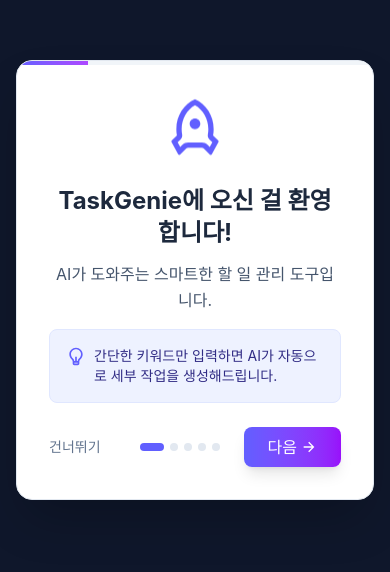
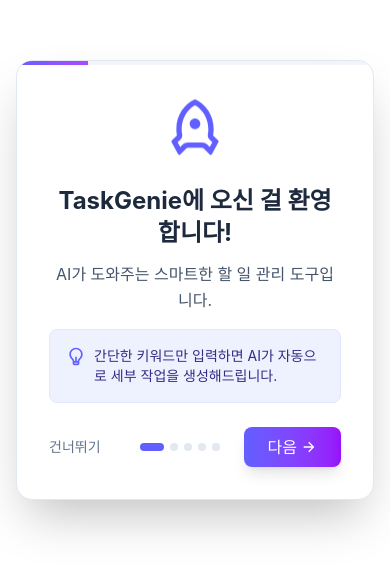
Before and after one commit to GOGEON/TaskGenie, a React (Vite) app in the folder frontend/: page /auth in a window 390 px wide. Shown: the part 142-714 px from the top of the page. Built offline with nearby package versions, Linux system fonts and the light colour scheme; no server answers; a web font is replaced by a local one.

Commit message:
모바일화면개선,로그인화면개선,빠른생성ai가능,체크박스버그수정

```diff
--- a/frontend/src/components/OnboardingGuide.jsx
+++ b/frontend/src/components/OnboardingGuide.jsx
@@ -98,7 +98,8 @@
   const currentStepData = steps[currentStep];
 
   return (
-    <div className="fixed inset-0 bg-slate-900 bg-opacity-70 flex items-center justify-center z-50 p-4 backdrop-blur-sm">
+    // <!-- [수정] 온보딩 가이드 배경색을 흰색으로 변경 -->
+    <div className="fixed inset-0 bg-white flex items-center justify-center z-50 p-4">
       <div className="bg-white rounded-2xl shadow-2xl max-w-md w-full overflow-hidden animate-fade-in border border-slate-200">
         {/* 진행률 표시 */}
         <div className="h-1 bg-slate-100">
--- a/frontend/src/components/QuickAddModal.jsx
+++ b/frontend/src/components/QuickAddModal.jsx
@@ -124,6 +124,8 @@
   const [showTimePicker, setShowTimePicker] = useState(false);
   const [showPriorityPicker, setShowPriorityPicker] = useState(false);
   const [openUpwards, setOpenUpwards] = useState(false);
+  // <!-- [추가] AI 하위 항목 자동 생성 체크박스 기능 추가 -->
+  const [generateSubtasksEnabled, setGenerateSubtasksEnabled] = useState(false);
 
   const inputRef = useRef(null);
   const datePickerContainerRef = useRef(null);
@@ -154,6 +156,7 @@
       setShowDatePicker(false);
       setShowTimePicker(false);
       setShowPriorityPicker(false);
+      setGenerateSubtasksEnabled(false); // <!-- [추가] 체크박스 초기화 -->
       setPlaceholder(getParserExamples('ko'));
 
       if (activeProjectId) {
@@ -186,13 +189,15 @@
       return;
     }
 
-    onSubmit(trimmedText, selectedProjectId, selectedParentId);
+    // <!-- [수정] AI 하위 항목 생성 체크박스 상태 전달 -->
+    onSubmit(trimmedText, selectedProjectId, selectedParentId, generateSubtasksEnabled);
 
     setText('');
     setError('');
     setParsedData(null);
     setManualPriority('none');
     setSelectedParentId(null);
+    setGenerateSubtasksEnabled(false); // <!-- [추가] 체크박스 초기화 -->
   };
 
   const handleKeyDown = (e) => {
@@ -426,6 +431,21 @@
             />
           </div>
 
+          {/* <!-- [추가] AI 하위 항목 자동 생성 체크박스 --> */}
+          <div className="mb-4">
+            <label className="flex items-center gap-2 cursor-pointer group">
+              <input
+                type="checkbox"
+                checked={generateSubtasksEnabled}
+                onChange={(e) => setGenerateSubtasksEnabled(e.target.checked)}
+                className="w-4 h-4 text-indigo-600 border-slate-300 rounded focus:ring-indigo-500 cursor-pointer"
+              />
+              <span className="text-sm text-slate-600 group-hover:text-slate-800 transition-colors">
+                하위 항목 생성
+              </span>
+            </label>
+          </div>
+
           {/* 버튼 */}
           <div className="flex justify-end gap-2">
             <button
--- a/frontend/src/pages/AuthPage.jsx
+++ b/frontend/src/pages/AuthPage.jsx
@@ -4,37 +4,22 @@
  * 사용자 로그인 및 회원가입을 처리하는 페이지.
  * 이메일/비밀번호 인증과 소셜 로그인(Google, Kakao)을 모두 지원.
  *
- * 주요 기능:
- * - 이메일/비밀번호 로그인 및 회원가입
- * - 소셜 로그인 (Google, Kakao) 연동
- * - 인증 상태 관리 및 에러 처리
- * - 로그인 성공 시 토큰 저장 및 콜백 호출
- *
  * @module AuthPage
  */
 import React, { useState } from 'react';
 import api from '../services/api';
 import { saveToken } from '../services/localStorageService';
-import { signInWithGoogle, signInWithKakao } from '../services/socialAuthService'; //, signInWithNaver
+import { signInWithGoogle, signInWithKakao } from '../services/socialAuthService';
 import toast from 'react-hot-toast';
+import { RiRocketLine } from 'react-icons/ri';
 
 
-/**
- * AuthPage 컴포넌트.
- *
- * @param {Object} props - 컴포넌트 속성
- * @param {Function} props.onLoginSuccess - 로그인 성공 콜백 (토큰 전달)
- * @returns {JSX.Element} 인증 페이지 요소
- */
 function AuthPage({ onLoginSuccess }) {
-  const [isRegister, setIsRegister] = useState(false); // 기본값을 false로 변경 (로그인 먼저)
+  const [isRegister, setIsRegister] = useState(false);
   const [email, setEmail] = useState('');
   const [password, setPassword] = useState('');
   const [error, setError] = useState(null);
   const [loading, setLoading] = useState(false);
-
-  // Google 리디렉션 결과 처리 (제거 - 팝업 방식 사용)
-  // useEffect는 제거하고 팝업 방식으로만 처리
 
   const handleSubmit = async (e) => {
     e.preventDefault();
@@ -43,18 +28,14 @@
 
     try {
       if (isRegister) {
-        // 이메일을 username으로 사용 (@ 앞부분)
         const username = email.split('@')[0];
         await api.post('/auth/register', { username, password, email });
         toast.success('회원가입에 성공했습니다! 로그인 해주세요.');
-        setIsRegister(false); // Switch to login after successful registration
+        setIsRegister(false);
       } else {
-        // 이메일을 username으로 사용 (@ 앞부분)
         const username = email.split('@')[0];
         const response = await api.post('/auth/login', `username=${username}&password=${password}`, {
-          headers: {
-            'Content-Type': 'application/x-www-form-urlencoded'
-          }
+          headers: { 'Content-Type': 'application/x-www-form-urlencoded' }
         });
         saveToken(response.data.access_token);
         onLoginSuccess(response.data.access_token);
@@ -72,26 +53,14 @@
     setLoading(true);
 
     try {
-      let result;
-
       if (provider === 'google') {
-        // Google은 팝업 방식 사용 (로컬 개발 환경에서 안정적)
-        result = await signInWithGoogle();
-
+        const result = await signInWithGoogle();
         if (result) {
           toast.success('Google 로그인 성공!');
           onLoginSuccess(result.access_token);
         }
-      }
-      // else if (provider === 'naver') {
-      //   // 네이버는 항상 리디렉션 방식
-      //   await signInWithNaver();
-      //   // 리디렉션되므로 여기는 실행되지 않음
-      // }
-      else if (provider === 'kakao') {
-        // 카카오는 항상 리디렉션 방식
+      } else if (provider === 'kakao') {
         await signInWithKakao();
-        // 리디렉션되므로 여기는 실행되지 않음
       }
     } catch (err) {
       console.error('소셜 로그인 오류:', err);
@@ -105,110 +74,113 @@
     }
   };
 
+  // <!-- [수정] 브랜딩 영역 제거, 중앙 정렬 단일 폼 레이아웃 -->
   return (
-    <div className="flex items-center justify-center min-h-screen bg-slate-50 p-4">
-      <div className="bg-white p-6 sm:p-8 rounded-lg shadow-xl w-full max-w-md animate-scaleIn hover-lift border border-slate-100">
-        <h2 className="text-xl sm:text-2xl font-bold text-center mb-4 sm:mb-6 text-slate-800">
-          {isRegister ? '회원가입' : '로그인'}
+    <div className="min-h-screen flex items-center justify-center bg-gradient-to-br from-slate-50 to-slate-100 p-4">
+      <div className="w-full max-w-md">
+        {/* 로고 */}
+        <div className="flex items-center justify-center gap-2 mb-8">
+          <div className="w-12 h-12 bg-gradient-to-br from-indigo-500 to-purple-600 rounded-xl flex items-center justify-center shadow-lg shadow-indigo-200">
+            <RiRocketLine className="w-7 h-7 text-white" />
+          </div>
+          <span className="text-2xl font-bold text-slate-800">TaskGenie</span>
+        </div>
+
+        {/* 폼 카드 */}
+        <div className="bg-white p-8 rounded-2xl shadow-xl border border-slate-100">
+          <h2 className="text-2xl font-bold text-center mb-2 text-slate-800">
+            {isRegister ? '계정 만들기' : '다시 오신 것을 환영합니다'}
           </h2>
-        {error && <p className="text-red-500 text-center mb-4 text-sm sm:text-base bg-red-50 p-3 rounded-md animate-fadeIn">{error}</p>}
+          <p className="text-center text-slate-500 mb-6 text-sm">
+            {isRegister ? 'TaskGenie와 함께 생산성을 높여보세요' : '계속하려면 로그인하세요'}
+          </p>
+
+          {error && (
+            <div className="bg-red-50 text-red-600 p-3 rounded-lg mb-4 text-sm border border-red-100">
+              {error}
+            </div>
+          )}
+
           <form onSubmit={handleSubmit} className="space-y-4">
             <div>
-            <label className="block text-sm font-medium text-slate-700 mb-1">이메일</label>
+              <label className="block text-sm font-medium text-slate-700 mb-1.5">이메일</label>
               <input
                 type="email"
                 value={email}
                 onChange={(e) => setEmail(e.target.value)}
                 placeholder="example@email.com"
-              className="mt-1 block w-full p-3 sm:p-2 border border-slate-300 rounded-md focus:outline-none focus:ring-2 focus:ring-indigo-500 focus:border-indigo-500 text-sm sm:text-base min-h-[44px] sm:min-h-0 text-slate-900 placeholder-slate-400"
+                className="w-full px-4 py-3 border border-slate-200 rounded-xl focus:outline-none focus:ring-2 focus:ring-indigo-500 focus:border-transparent text-slate-900 placeholder-slate-400 transition-all"
                 required
               />
             </div>
             <div>
-            <label className="block text-sm font-medium text-slate-700 mb-1">비밀번호</label>
+              <label className="block text-sm font-medium text-slate-700 mb-1.5">비밀번호</label>
               <input
                 type="password"
                 value={password}
                 onChange={(e) => setPassword(e.target.value)}
-              className="mt-1 block w-full p-3 sm:p-2 border border-slate-300 rounded-md focus:outline-none focus:ring-2 focus:ring-indigo-500 focus:border-indigo-500 text-sm sm:text-base min-h-[44px] sm:min-h-0 text-slate-900"
+                placeholder="••••••••"
+                className="w-full px-4 py-3 border border-slate-200 rounded-xl focus:outline-none focus:ring-2 focus:ring-indigo-500 focus:border-transparent text-slate-900 transition-all"
                 required
               />
             </div>
             <button
               type="submit"
-            className="w-full py-3 sm:py-2 px-4 border border-transparent rounded-md shadow-sm text-sm sm:text-base font-medium text-white bg-indigo-600 hover:bg-indigo-700 active:bg-indigo-800 focus:outline-none focus:ring-2 focus:ring-offset-2 focus:ring-indigo-500 min-h-[44px] sm:min-h-0 touch-manipulation transition-all hover-lift btn-ripple disabled:opacity-50 disabled:cursor-not-allowed"
               disabled={loading}
+              className="w-full py-3 px-4 bg-gradient-to-r from-indigo-600 to-purple-600 hover:from-indigo-700 hover:to-purple-700 text-white rounded-xl font-medium shadow-lg shadow-indigo-200 hover:shadow-xl hover:shadow-indigo-300 transition-all disabled:opacity-50 disabled:cursor-not-allowed"
             >
               {loading ? '처리 중...' : (isRegister ? '회원가입' : '로그인')}
             </button>
           </form>
 
           {/* 구분선 */}
-        <div className="mt-6 mb-4">
-          <div className="relative">
-            <div className="absolute inset-0 flex items-center">
-              <div className="w-full border-t border-slate-200"></div>
-            </div>
-            <div className="relative flex justify-center text-sm">
-              <span className="px-2 bg-white text-slate-500">또는</span>
-            </div>
-          </div>
+          <div className="my-6 flex items-center">
+            <div className="flex-1 border-t border-slate-200"></div>
+            <span className="px-4 text-sm text-slate-400">또는</span>
+            <div className="flex-1 border-t border-slate-200"></div>
           </div>
 
-        {/* 소셜 로그인 버튼 - 공식 디자인 가이드라인 준수 */}
+          {/* 소셜 로그인 */}
           <div className="space-y-3">
-          {/* Google Sign-In Button (Official Style) */}
             <button
               onClick={() => handleSocialLogin('google')}
               disabled={loading}
-            className="w-full flex items-center justify-center gap-3 py-3 sm:py-2.5 px-4 border border-slate-300 rounded-md shadow-sm text-sm sm:text-base font-medium text-slate-700 bg-white hover:bg-slate-50 active:bg-slate-100 focus:outline-none focus:ring-2 focus:ring-offset-2 focus:ring-indigo-500 min-h-[44px] sm:min-h-0 touch-manipulation transition-all disabled:opacity-50 disabled:cursor-not-allowed"
-            style={{ fontFamily: "'Roboto', sans-serif" }}
+              className="w-full flex items-center justify-center gap-3 py-3 px-4 border border-slate-200 rounded-xl hover:bg-slate-50 transition-all disabled:opacity-50"
             >
               <svg width="18" height="18" xmlns="http://www.w3.org/2000/svg" viewBox="0 0 48 48">
                 <path fill="#EA4335" d="M24 9.5c3.54 0 6.71 1.22 9.21 3.6l6.85-6.85C35.9 2.38 30.47 0 24 0 14.62 0 6.51 5.38 2.56 13.22l7.98 6.19C12.43 13.72 17.74 9.5 24 9.5z"/>
                 <path fill="#4285F4" d="M46.98 24.55c0-1.57-.15-3.09-.38-4.55H24v9.02h12.94c-.58 2.96-2.26 5.48-4.78 7.18l7.73 6c4.51-4.18 7.09-10.36 7.09-17.65z"/>
                 <path fill="#FBBC05" d="M10.53 28.59c-.48-1.45-.76-2.99-.76-4.59s.27-3.14.76-4.59l-7.98-6.19C.92 16.46 0 20.12 0 24c0 3.88.92 7.54 2.56 10.78l7.97-6.19z"/>
                 <path fill="#34A853" d="M24 48c6.48 0 11.93-2.13 15.89-5.81l-7.73-6c-2.15 1.45-4.92 2.3-8.16 2.3-6.26 0-11.57-4.22-13.47-9.91l-7.98 6.19C6.51 42.62 14.62 48 24 48z"/>
-              <path fill="none" d="M0 0h48v48H0z"/>
               </svg>
-            <span>Google로 계속하기</span>
+              <span className="text-slate-700 font-medium">Google로 계속하기</span>
             </button>
 
-          {/* 네이버 로그인 버튼 (공식 스타일 - NAVER GREEN #03C75A) */}
-          {/* <button
-            onClick={() => handleSocialLogin('naver')}
-            disabled={loading}
-            className="w-full flex items-center justify-center gap-3 py-3 sm:py-2.5 px-4 rounded-md shadow-sm text-sm sm:text-base font-bold text-white bg-[#03C75A] hover:bg-[#02b350] active:bg-[#019f45] focus:outline-none focus:ring-2 focus:ring-offset-2 focus:ring-[#03C75A] min-h-[44px] sm:min-h-0 touch-manipulation transition-all disabled:opacity-50 disabled:cursor-not-allowed"
-          >
-            <span className="font-black text-2xl leading-none" style={{ fontFamily: 'Arial Black, sans-serif' }}>N</span>
-            <span>네이버로 로그인</span>
-          </button> */}
-
-          {/* 카카오 로그인 버튼 (공식 스타일) */}
             <button
               onClick={() => handleSocialLogin('kakao')}
               disabled={loading}
-            className="w-full flex items-center justify-center gap-3 py-3 sm:py-2.5 px-4 rounded-md shadow-sm text-sm sm:text-base font-medium text-[#000000] bg-[#FEE500] hover:brightness-95 active:brightness-90 focus:outline-none focus:ring-2 focus:ring-offset-2 focus:ring-[#FEE500] min-h-[44px] sm:min-h-0 touch-manipulation transition-all disabled:opacity-50 disabled:cursor-not-allowed"
-            style={{ opacity: 0.85 }}
+              className="w-full flex items-center justify-center gap-3 py-3 px-4 rounded-xl font-medium text-[#191919] bg-[#FEE500] hover:brightness-95 transition-all disabled:opacity-50"
             >
-            <svg width="20" height="20" viewBox="0 0 20 20" fill="none" xmlns="http://www.w3.org/2000/svg">
-              <path fillRule="evenodd" clipRule="evenodd" d="M10 1.25C5.16751 1.25 1.25 4.32076 1.25 8.125C1.25 10.4658 2.65326 12.5282 4.82024 13.8146L3.87281 17.3485C3.80863 17.5923 4.02938 17.8077 4.26375 17.7163L8.44592 15.7893C8.95364 15.8621 9.47217 15.9 10 15.9C14.8325 15.9 18.75 12.8292 18.75 9.025C18.75 5.22076 14.8325 1.25 10 1.25Z" fill="#000000"/>
+              <svg width="20" height="20" viewBox="0 0 20 20" fill="none">
+                <path fillRule="evenodd" clipRule="evenodd" d="M10 1.25C5.16751 1.25 1.25 4.32076 1.25 8.125C1.25 10.4658 2.65326 12.5282 4.82024 13.8146L3.87281 17.3485C3.80863 17.5923 4.02938 17.8077 4.26375 17.7163L8.44592 15.7893C8.95364 15.8621 9.47217 15.9 10 15.9C14.8325 15.9 18.75 12.8292 18.75 9.025C18.75 5.22076 14.8325 1.25 10 1.25Z" fill="#191919"/>
               </svg>
               <span>카카오로 로그인</span>
             </button>
           </div>
 
-        <p className="mt-4 text-center text-sm text-slate-600">
+          {/* 전환 링크 */}
+          <p className="mt-6 text-center text-sm text-slate-500">
             {isRegister ? '이미 계정이 있으신가요?' : '계정이 없으신가요?'}{' '}
             <button
               onClick={() => setIsRegister(!isRegister)}
-            className="font-medium text-indigo-600 hover:text-indigo-500 active:text-indigo-700 focus:outline-none touch-manipulation"
+              className="font-semibold text-indigo-600 hover:text-indigo-700 transition-colors"
             >
               {isRegister ? '로그인' : '회원가입'}
             </button>
           </p>
         </div>
       </div>
+    </div>
   );
 }
 
```
Also changed, not shown: frontend/src/App.jsx (+17 -3 lines), frontend/src/components/ToDoListDisplay.jsx (+5 -9 lines), frontend/src/pages/HomePage.jsx (+26 -27 lines). Lines whose indentation alone changed are shown as unchanged.
